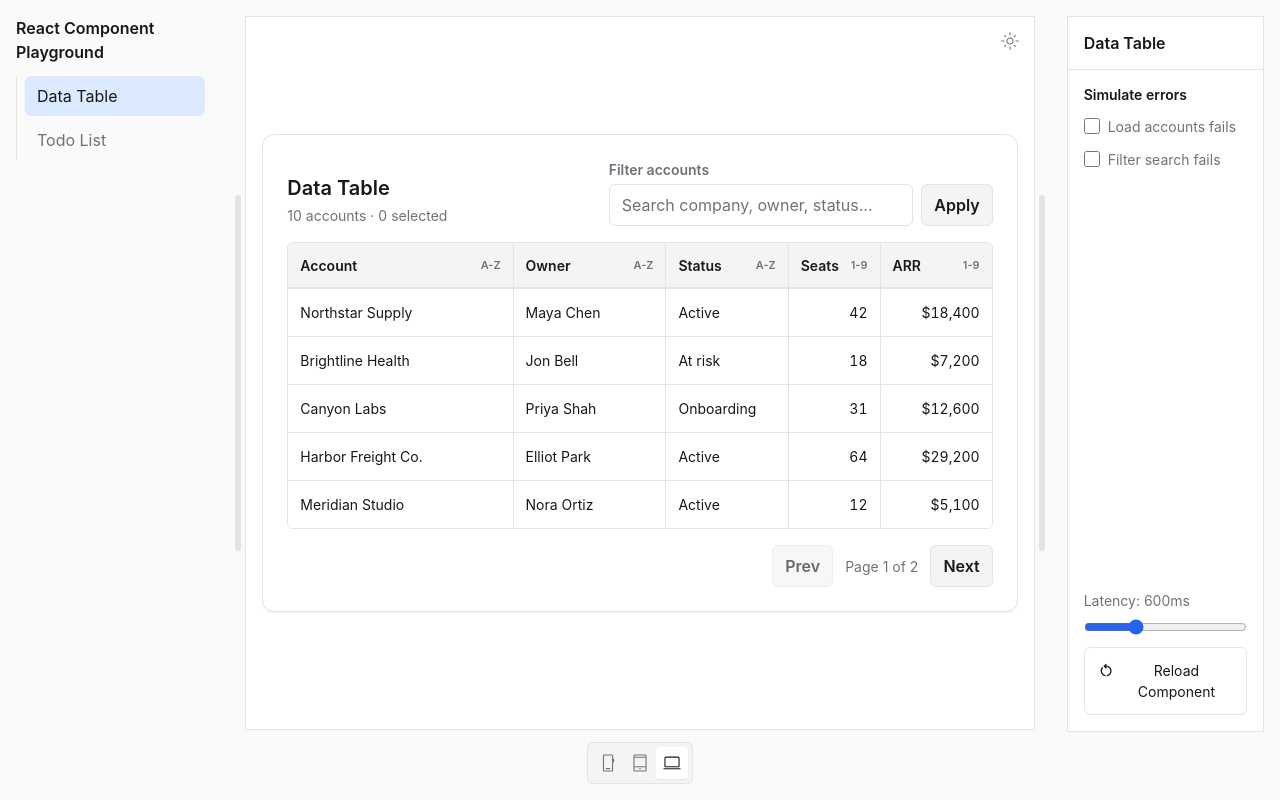
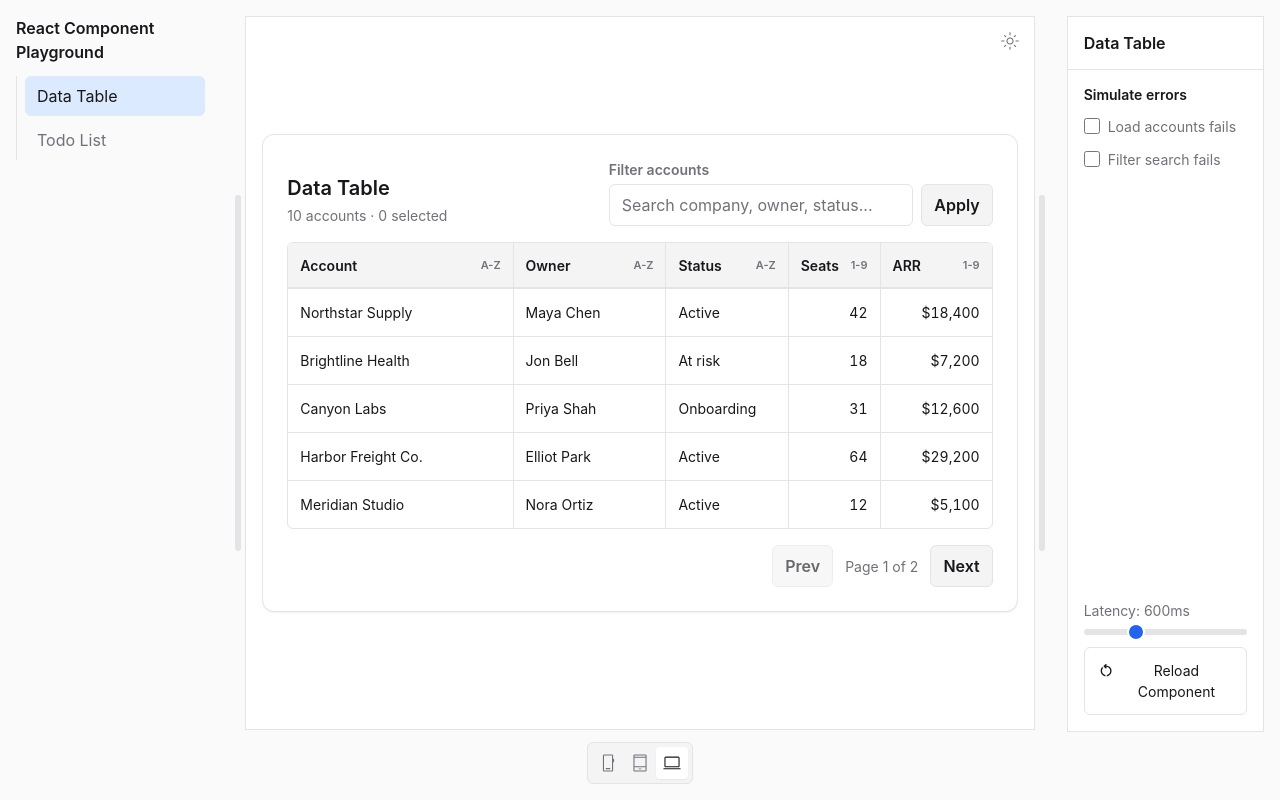
Before and after one commit to albho/react-component-playground, a React (Vite) app: page / in a window 1280 px wide. Built offline with nearby package versions, Linux system fonts and the light colour scheme.

Commit message:
style latency range

```diff
--- a/src/components/layout/ComponentControl/ComponentControl.scss
+++ b/src/components/layout/ComponentControl/ComponentControl.scss
@@ -89,7 +89,38 @@
 
 .component-control__range input {
   width: 100%;
-  accent-color: var(--color-accent);
+  height: 6px;
+  appearance: none;
+  background: var(--color-border);
+  border-radius: 999px;
+  outline: none;
+  cursor: pointer;
+}
+
+/* Chrome / Safari / Edge */
+.component-control__range input::-webkit-slider-thumb {
+  appearance: none;
+  width: 18px;
+  height: 18px;
+  border-radius: 50%;
+  background: var(--color-accent);
+  border: 2px solid white;
+  cursor: pointer;
+}
+
+/* Firefox */
+.component-control__range input::-moz-range-thumb {
+  width: 14px;
+  height: 14px;
+  border-radius: 50%;
+  background: var(--color-accent);
+  border: 2px solid white;
+  cursor: pointer;
+}
+
+.component-control__range input:focus-visible {
+  outline: 2px solid var(--color-accent);
+  outline-offset: 4px;
 }
 
 .component-control__actions {
```
